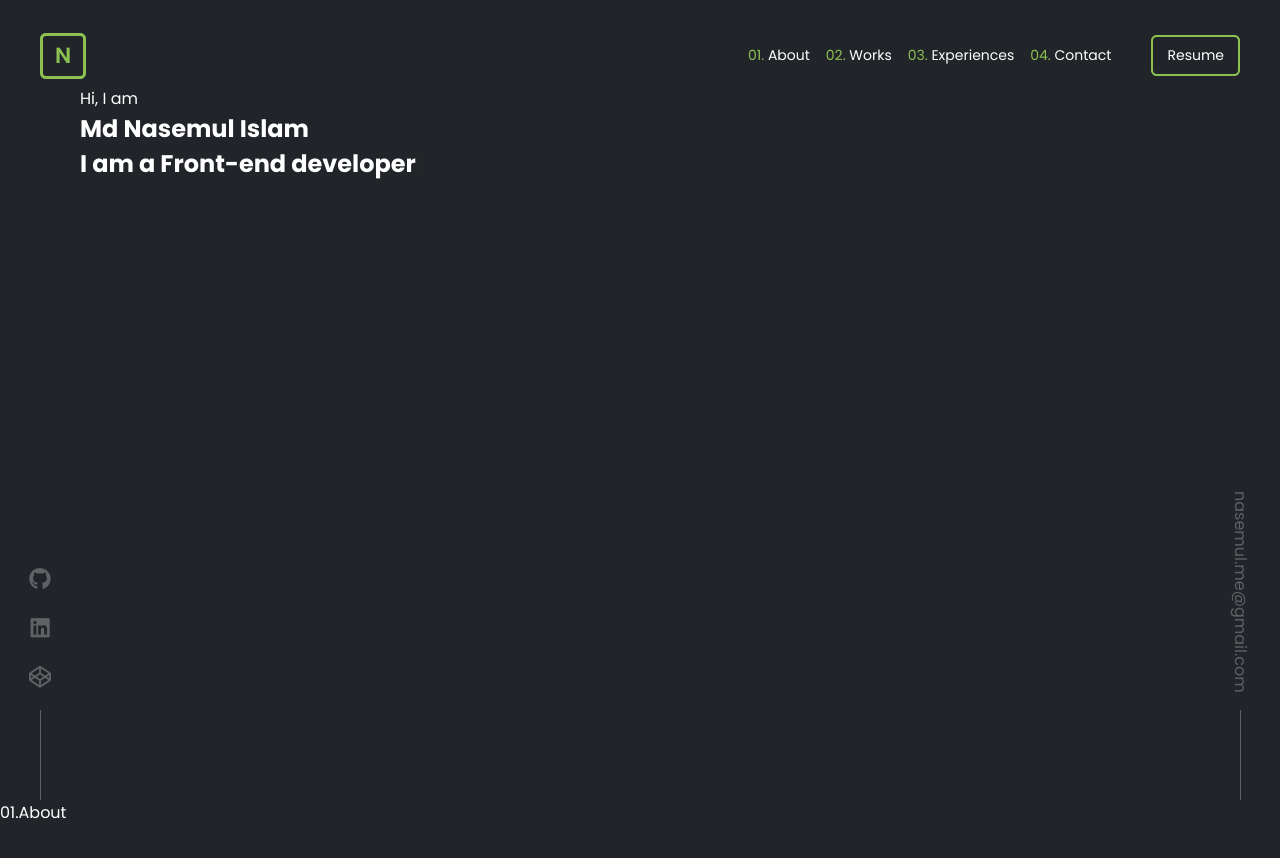
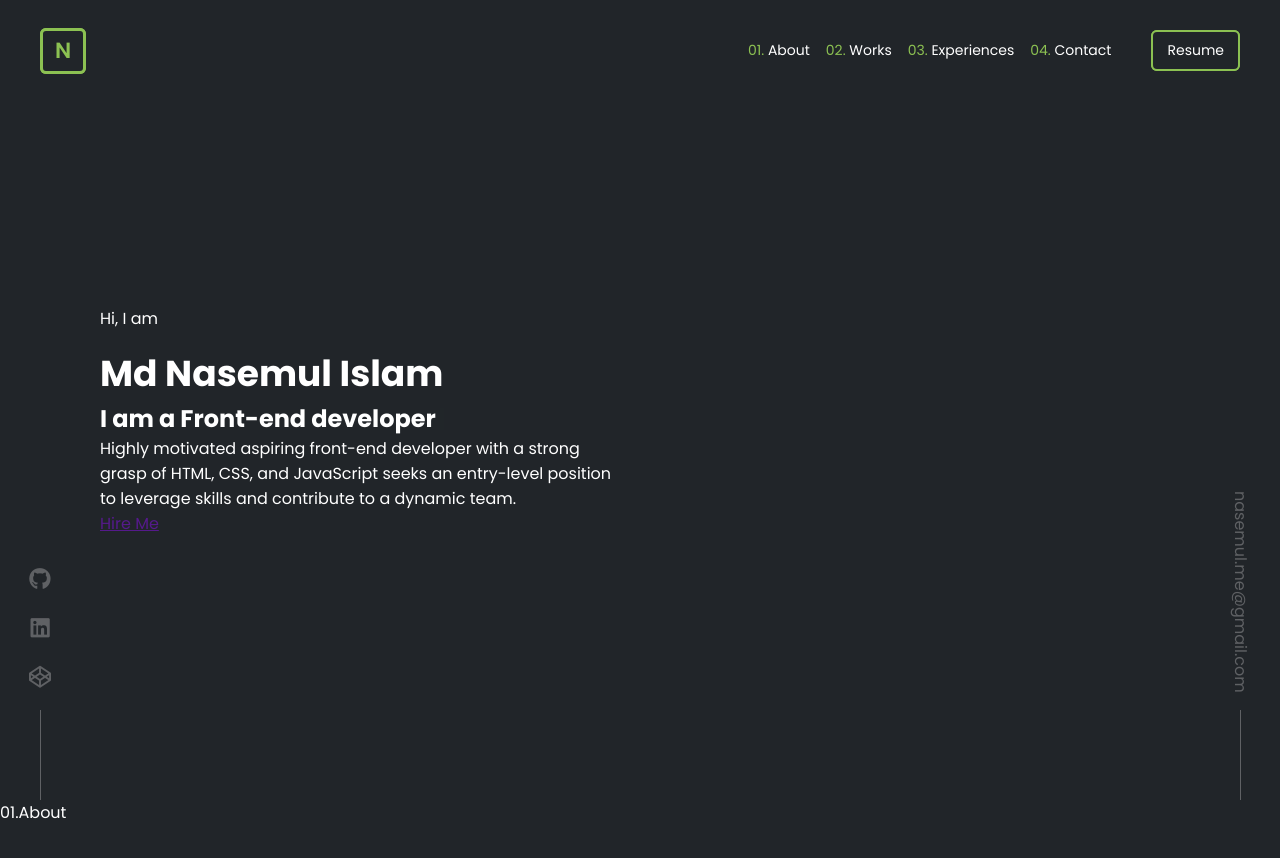
Before and after one commit to nasemul1/nasemul_portfolio, a React (Vite) app: page / in a window 1280 px wide. Shown: the top 858 px of the page. Built offline with nearby package versions, Linux system fonts and the light colour scheme.

Commit message:
modified src

```diff
--- a/src/First.jsx
+++ b/src/First.jsx
@@ -20,11 +20,17 @@ const First = () => {
             </div>
             <div className="main-area">
                 <div className="main-text">
-                    <p>Hi, I am</p>
+                    <p className="hi-text">Hi, I am</p>
                     <h1 id="name">Md Nasemul Islam</h1>
                     <h2>I am a <span>{ text }</span>
                         <Cursor cursorColor='#8CC152' />
                     </h2>
+                    <p className="bio">Highly motivated aspiring front-end developer with a strong grasp of HTML, CSS, and JavaScript seeks an entry-level position to leverage skills and contribute to a dynamic team.</p>
+                    <div className="hireMe-div">
+                        <div className="hireMe-box">
+                            <a href="">Hire Me</a>
+                        </div>
+                    </div>
                 </div>
                 <div className="main-image"></div>
             </div>
--- a/src/index.css
+++ b/src/index.css
@@ -23,7 +23,7 @@ section{
 /* navbar - start */
 .nav-bar{
     margin: 0 auto;
-    padding: 25px 40px 0 40px;
+    padding: 20px 40px;
     display: flex;
     align-items: center;
 }
@@ -202,5 +202,27 @@ section{
     /* right-bar - end */
     /* main-area - start */
 .main-area{
-    padding: 0 80px;
+    padding: 0 100px;
+    margin: 0 auto;
+    display: grid;
+    grid-template-columns: 1fr 1fr 1fr 1fr;
+    column-gap: 30px;
+    height: 80vh;
+    align-items: center;
 }
+
+.main-area .main-text{
+    grid-column: 1/ span 2;
+}
+
+.main-text .hi-text{
+    padding-bottom: 15px;
+}
+
+.main-text h1{
+    font-size: 36px;
+}
+
+.main-area .main-image{
+    grid-column: 3/ span 2;
+}
```
